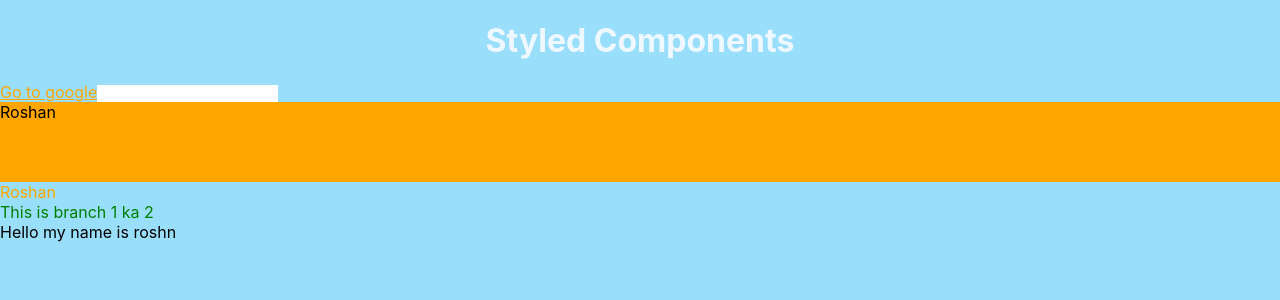
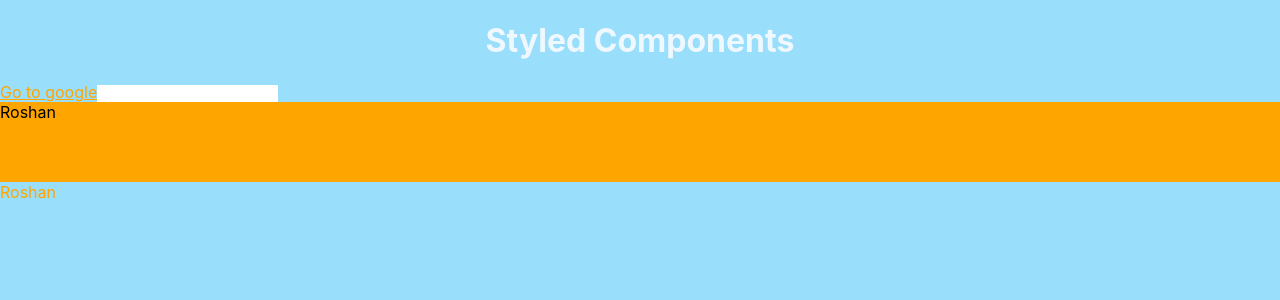
Before and after one commit to Ros-an/styled-components-practice, a React (Create React App) app: page / in a window 1280 px wide. Shown: the top 300 px of the page. Built offline with nearby package versions, Linux system fonts and the light colour scheme.

Commit message:
removed unwanted things

```diff
--- a/src/App.js
+++ b/src/App.js
@@ -18,9 +18,6 @@ const HeadingSec = styled.header`
 const Letter = styled.span`
   color: orange;
 `;
-const Branch1ka2 = styled.div`
-  color: green;
-`;
 
 function App() {
   return (
@@ -30,8 +27,6 @@ function App() {
       <Input />
       <HeadingSec>Roshan</HeadingSec>
       <Letter>Roshan</Letter>
-      <Branch1ka2>This is branch 1 ka 2</Branch1ka2>
-      Hello my name is roshn
     </div>
   );
 }
```
